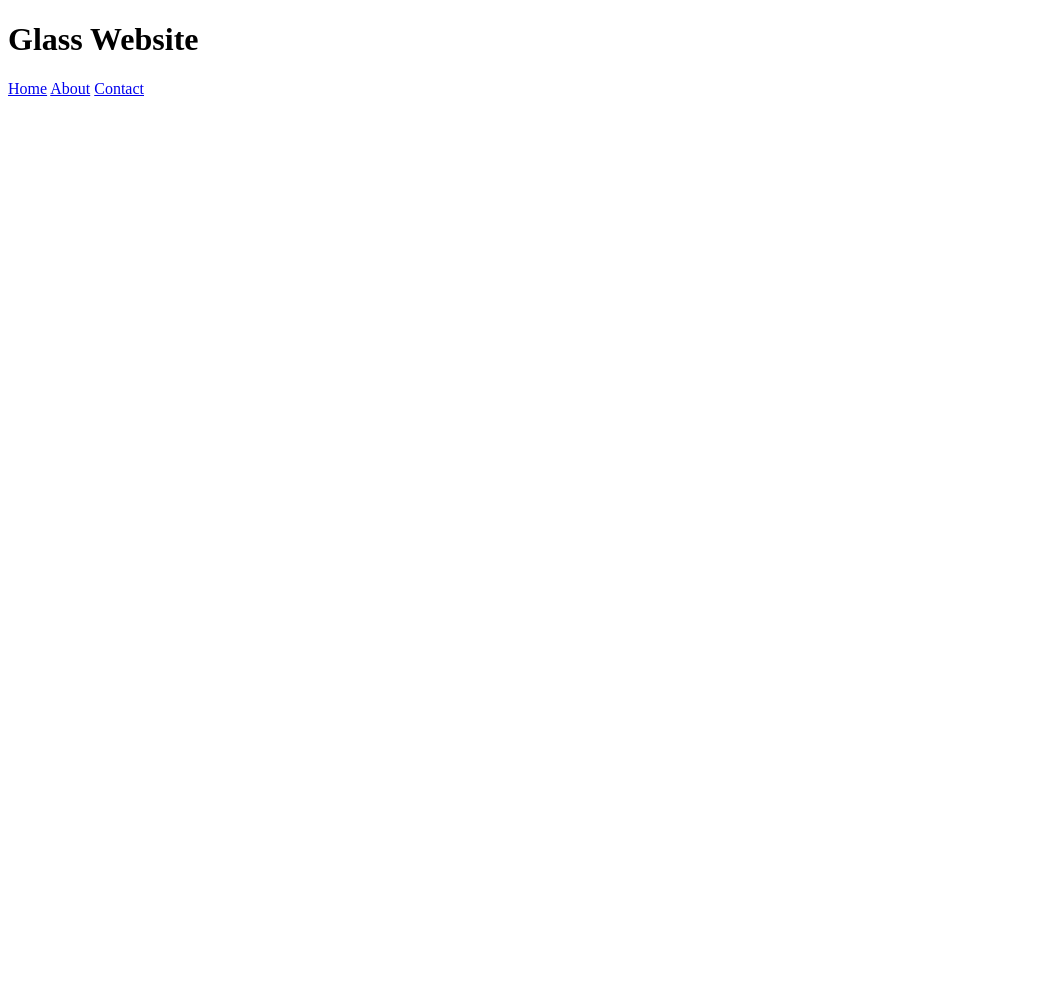
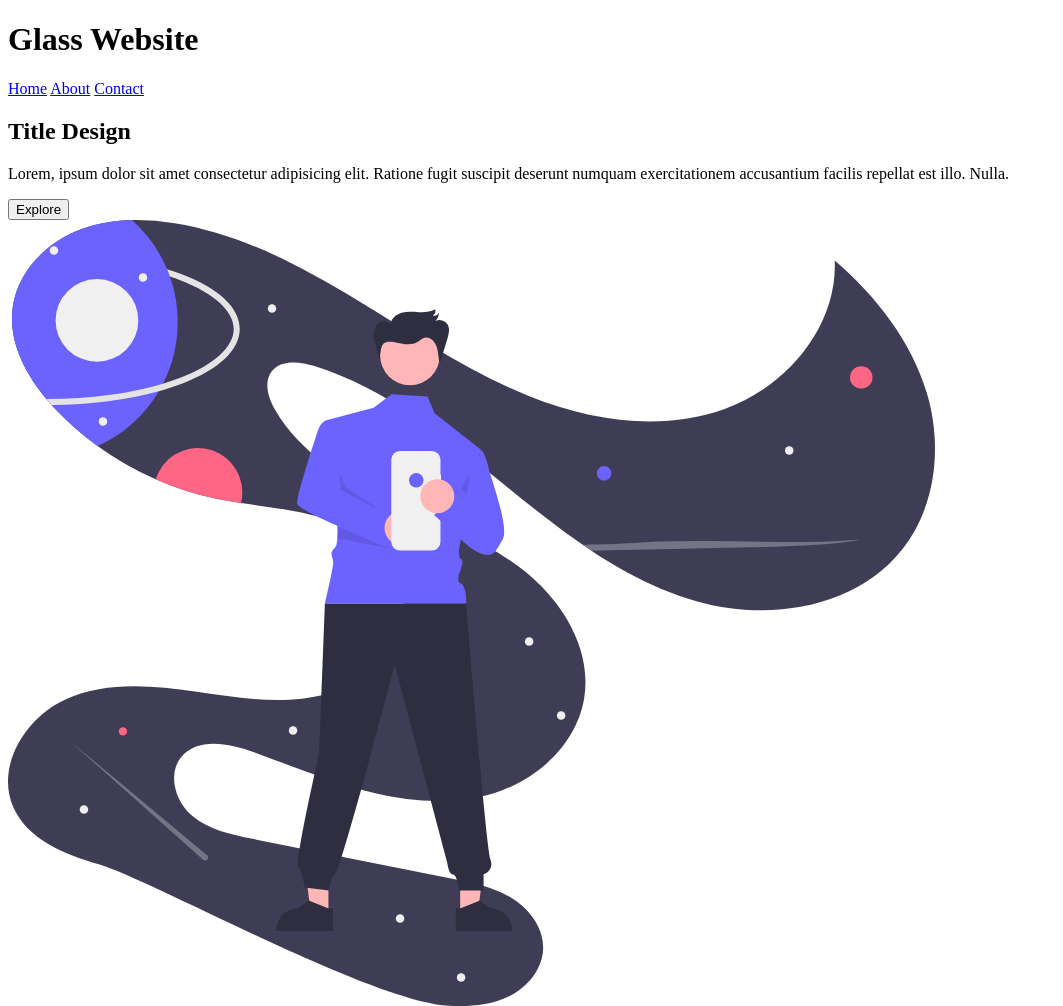
Before and after one commit to AJavier55/glass-website, a plain HTML site: page index.html in a window 1280 px wide. Shown: the whole page, without its empty margins (0-1063 px from the left). Before the commit the page ends 800 px from the top, so only its background shows below. Drawn offline with Linux system fonts and the light colour scheme.

Commit message:
html and image set up moving on to styling

```diff
--- a/index.html
+++ b/index.html
@@ -16,6 +16,17 @@
                 <a href="#" class="nav-item">Contact</a>
             </div>
         </div>
+
+        <div class="content-container">
+            <div class="content">
+                <h2>Title Design</h2>
+                <p>Lorem, ipsum dolor sit amet consectetur adipisicing elit. Ratione fugit suscipit deserunt numquam exercitationem accusantium facilis repellat est illo. Nulla.</p>
+                <button>Explore</button>
+            </div>
+            <div class="img-container">
+              <img src="./lostonline.svg" alt="hero image">
+            </div>
+        </div>
     </div>
 </body>
 </html>
```
Also changed, not shown: lostonline.svg (added).
